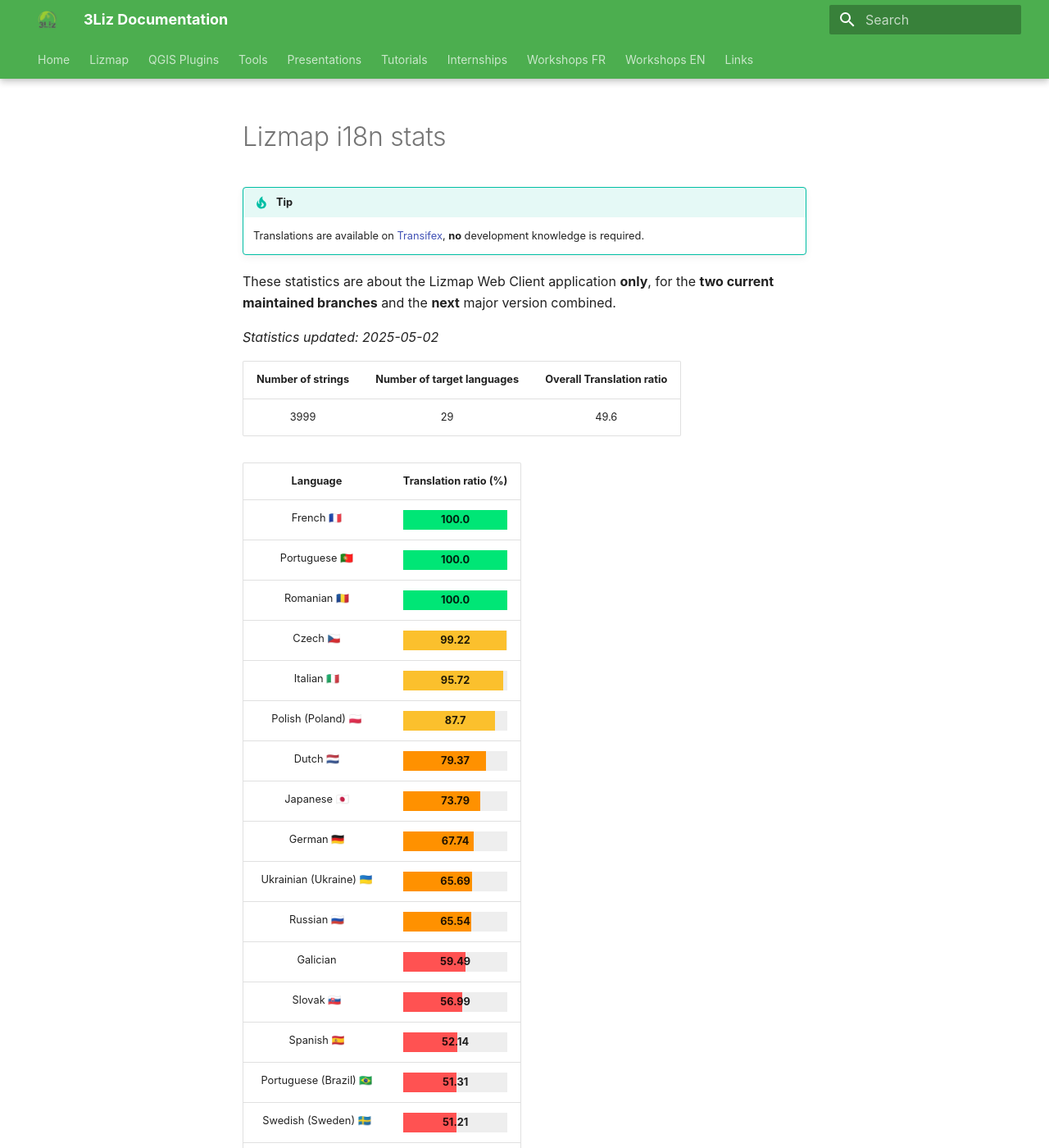
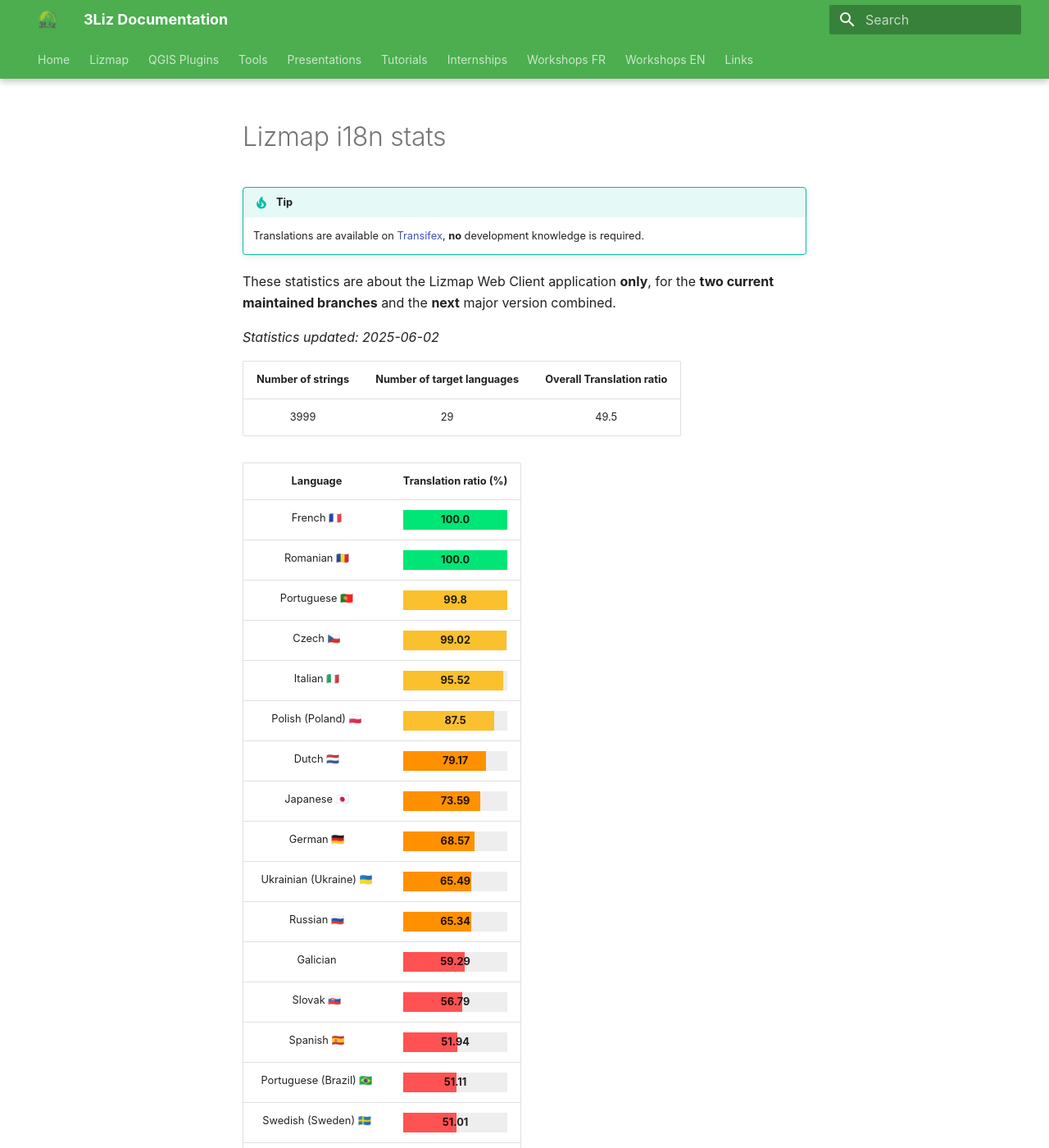
Before and after one commit to 3liz/3liz.github.io, an MkDocs documentation site: the page built from docs/lizmap-i18n-stats.md, in a window 1280 px wide and 1400 px high. Shown: the whole window at 82% size. Built offline with MkDocs 1.6.1 and Material for MkDocs 9.7.7, drawn with Linux system fonts in a browser that asks for light colours; nearby versions of some CDN libraries; some of the changed text lies outside the part shown.

Commit message:
Update statistics from Transifex Lizmap Web Client

```diff
--- a/docs/lizmap-i18n-stats.md
+++ b/docs/lizmap-i18n-stats.md
@@ -10,39 +10,39 @@
 These statistics are about the Lizmap Web Client application **only**, for the **two current
 maintained branches** and the **next** major version combined.
 
-*Statistics updated: 2025-05-02*
+*Statistics updated: 2025-06-02*
 
 | Number of strings | Number of target languages | Overall Translation ratio |
 |:-:|:-:|:-:|
-3999|29|49.6
+3999|29|49.5
 
 | Language | Translation ratio (%) |
 |:-:|:-:|
 French 🇫🇷 |[=100.0% "100.0"]|
-Portuguese 🇵🇹 |[=100.0% "100.0"]|
 Romanian 🇷🇴 |[=100.0% "100.0"]|
-Czech 🇨🇿 |[=99.22% "99.22"]|
-Italian 🇮🇹 |[=95.72% "95.72"]|
-Polish (Poland) 🇵🇱 |[=87.7% "87.7"]|
-Dutch 🇳🇱 |[=79.37% "79.37"]|
-Japanese 🇯🇵 |[=73.79% "73.79"]|
-German 🇩🇪 |[=67.74% "67.74"]|
-Ukrainian (Ukraine) 🇺🇦 |[=65.69% "65.69"]|
-Russian 🇷🇺 |[=65.54% "65.54"]|
-Galician  |[=59.49% "59.49"]|
-Slovak 🇸🇰 |[=56.99% "56.99"]|
-Spanish 🇪🇸 |[=52.14% "52.14"]|
-Portuguese (Brazil) 🇧🇷 |[=51.31% "51.31"]|
-Swedish (Sweden) 🇸🇪 |[=51.21% "51.21"]|
-Slovenian 🇸🇮 |[=46.19% "46.19"]|
-Hungarian (Hungary) 🇭🇺 |[=44.41% "44.41"]|
-Finnish 🇫🇮 |[=41.81% "41.81"]|
-Basque  |[=30.08% "30.08"]|
-Greek 🇬🇷 |[=23.83% "23.83"]|
-Bulgarian 🇧🇬 |[=21.18% "21.18"]|
-Norwegian 🇳🇴 |[=15.1% "15.1"]|
+Portuguese 🇵🇹 |[=99.8% "99.8"]|
+Czech 🇨🇿 |[=99.02% "99.02"]|
+Italian 🇮🇹 |[=95.52% "95.52"]|
+Polish (Poland) 🇵🇱 |[=87.5% "87.5"]|
+Dutch 🇳🇱 |[=79.17% "79.17"]|
+Japanese 🇯🇵 |[=73.59% "73.59"]|
+German 🇩🇪 |[=68.57% "68.57"]|
+Ukrainian (Ukraine) 🇺🇦 |[=65.49% "65.49"]|
+Russian 🇷🇺 |[=65.34% "65.34"]|
+Galician  |[=59.29% "59.29"]|
+Slovak 🇸🇰 |[=56.79% "56.79"]|
+Spanish 🇪🇸 |[=51.94% "51.94"]|
+Portuguese (Brazil) 🇧🇷 |[=51.11% "51.11"]|
+Swedish (Sweden) 🇸🇪 |[=51.01% "51.01"]|
+Slovenian 🇸🇮 |[=45.99% "45.99"]|
+Hungarian (Hungary) 🇭🇺 |[=44.21% "44.21"]|
+Finnish 🇫🇮 |[=41.61% "41.61"]|
+Basque  |[=29.93% "29.93"]|
+Greek 🇬🇷 |[=23.73% "23.73"]|
+Bulgarian 🇧🇬 |[=21.13% "21.13"]|
+Norwegian 🇳🇴 |[=15.05% "15.05"]|
 Spanish (Argentina) 🇦🇷 |[=4.7% "4.7"]|
-Indonesian 🇮🇩 |[=3.95% "3.95"]|
+Indonesian 🇮🇩 |[=3.9% "3.9"]|
 Serbian (Cyrillic) 🇷🇸 |[=1.1% "1.1"]|
 Arabic  |[=0.0% "0.0"]|
 Basque (Spain)  |[=0.0% "0.0"]|
```
